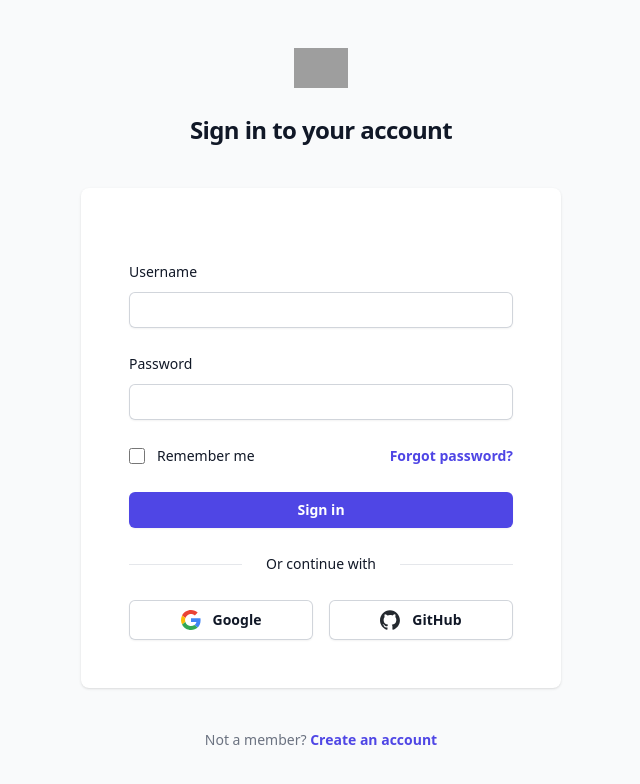
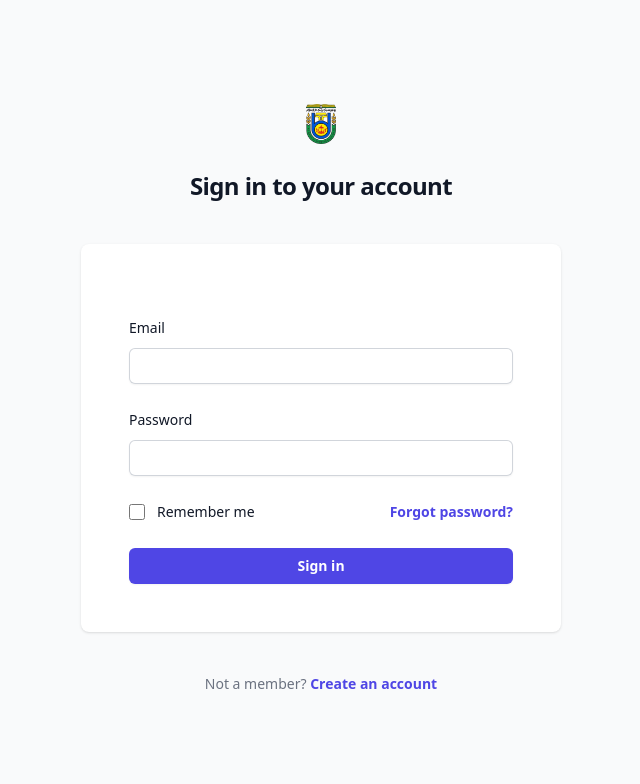
Before and after one commit to hfzizz/hr-system, a Django app: page /login/ in a window 1280 px wide. Shown: the top 784 px of the page, without its empty margins (319-959 px from the left). Run offline with Django 5.2, Linux system fonts and the light colour scheme; data comes from the database, SQL or seed files in the repository; some libraries are stand-ins or nearby versions; grey boxes are pictures that could not be loaded.

Commit message:
fix login page

```diff
--- a/templates/auth/login.html
+++ b/templates/auth/login.html
@@ -1,5 +1,6 @@
 <!DOCTYPE html>
 <html lang="en">
+{% load static %}
 <head>
     <meta charset="UTF-8">
     <meta name="viewport" content="width=device-width, initial-scale=1.0">
@@ -10,7 +11,7 @@
     <div class="flex min-h-screen flex-col justify-center py-12 sm:px-6 lg:px-8">
         <div class="sm:mx-auto sm:w-full sm:max-w-md">
             <!-- Logo -->
-            <img class="mx-auto h-10 w-auto" src="https://tailwindui.com/img/logos/mark.svg?color=indigo&shade=600" alt="Your Company">
+            <img class="mx-auto h-10 w-auto" src="{% static 'images/logo.png' %}" alt="HR System">
             <h2 class="mt-6 text-center text-2xl font-bold leading-9 tracking-tight text-gray-900">
                 Sign in to your account
             </h2>
@@ -42,13 +43,13 @@
                 <form class="space-y-6" method="POST">
                     {% csrf_token %}
                     <div>
-                        <label for="username" class="block text-sm font-medium leading-6 text-gray-900">Username</label>
+                        <label for="username" class="block text-sm font-medium leading-6 text-gray-900">Email</label>
                         <div class="mt-2">
                             <input id="username"
                                    name="username"
-                                   type="text"
+                                   type="email"
                                    required
-                                   autocomplete="username"
+                                   autocomplete="email"
                                    class="block w-full rounded-md border-0 py-1.5 px-3 text-gray-900 shadow-sm ring-1 ring-inset ring-gray-300 placeholder:text-gray-400 focus:ring-2 focus:ring-inset focus:ring-indigo-600 sm:text-sm sm:leading-6">
                         </div>
                     </div>
@@ -90,38 +91,6 @@
                         </button>
                     </div>
                 </form>
-
-                <div class="mt-6">
-                    <div class="relative">
-                        <div class="absolute inset-0 flex items-center">
-                            <div class="w-full border-t border-gray-200"></div>
-                        </div>
-                        <div class="relative flex justify-center text-sm font-medium leading-6">
-                            <span class="bg-white px-6 text-gray-900">Or continue with</span>
-                        </div>
-                    </div>
-
-                    <div class="mt-6 grid grid-cols-2 gap-4">
-                        <a href="#"
-                           class="flex w-full items-center justify-center gap-3 rounded-md bg-white px-3 py-2 text-sm font-semibold text-gray-900 shadow-sm ring-1 ring-inset ring-gray-300 hover:bg-gray-50 focus-visible:ring-transparent">
-                            <svg class="h-5 w-5" viewBox="0 0 24 24" fill="currentColor">
-                                <path d="M12.0003 4.75C13.7703 4.75 15.3553 5.36002 16.6053 6.54998L20.0303 3.125C17.9502 1.19 15.2353 0 12.0003 0C7.31028 0 3.25527 2.69 1.28027 6.60998L5.27028 9.70498C6.21525 6.86002 8.87028 4.75 12.0003 4.75Z" fill="#EA4335"/>
-                                <path d="M23.49 12.275C23.49 11.49 23.415 10.73 23.3 10H12V14.51H18.47C18.18 15.99 17.34 17.25 16.08 18.1L19.945 21.1C22.2 19.01 23.49 15.92 23.49 12.275Z" fill="#4285F4"/>
-                                <path d="M5.26498 14.2949C5.02498 13.5699 4.88501 12.7999 4.88501 11.9999C4.88501 11.1999 5.01998 10.4299 5.26498 9.70492L1.27496 6.60992C0.46496 8.22992 0 10.0599 0 11.9999C0 13.9399 0.46496 15.7699 1.28496 17.3899L5.26498 14.2949Z" fill="#FBBC05"/>
-                                <path d="M12.0004 24C15.2404 24 17.9654 22.935 19.9454 21.095L16.0804 18.095C15.0054 18.82 13.6204 19.245 12.0004 19.245C8.87043 19.245 6.21542 17.135 5.27045 14.29L1.28545 17.385C3.25545 21.31 7.31045 24 12.0004 24Z" fill="#34A853"/>
-                            </svg>
-                            <span class="text-sm font-semibold leading-6">Google</span>
-                        </a>
-
-                        <a href="#"
-                           class="flex w-full items-center justify-center gap-3 rounded-md bg-white px-3 py-2 text-sm font-semibold text-gray-900 shadow-sm ring-1 ring-inset ring-gray-300 hover:bg-gray-50 focus-visible:ring-transparent">
-                            <svg class="h-5 w-5 fill-[#24292F]" fill="currentColor" viewBox="0 0 98 96">
-                                <path fill-rule="evenodd" clip-rule="evenodd" d="M48.854 0C21.839 0 0 22 0 49.217c0 21.756 13.993 40.172 33.405 46.69 2.427.49 3.316-1.059 3.316-2.362 0-1.141-.08-5.052-.08-9.127-13.59 2.934-16.42-5.867-16.42-5.867-2.184-5.704-5.42-7.17-5.42-7.17-4.448-3.015.324-3.015.324-3.015 4.934.326 7.523 5.052 7.523 5.052 4.367 7.496 11.404 5.378 14.235 4.074.404-3.178 1.699-5.378 3.074-6.6-10.839-1.141-22.243-5.378-22.243-24.283 0-5.378 1.94-9.778 5.014-13.2-.485-1.222-2.184-6.275.486-13.038 0 0 4.125-1.304 13.426 5.052a46.97 46.97 0 0 1 12.214-1.63c4.125 0 8.33.571 12.213 1.63 9.302-6.356 13.427-5.052 13.427-5.052 2.67 6.763.97 11.816.485 13.038 3.155 3.422 5.015 7.822 5.015 13.2 0 18.905-11.404 23.06-22.324 24.283 1.78 1.548 3.316 4.481 3.316 9.126 0 6.6-.08 11.897-.08 13.526 0 1.304.89 2.853 3.316 2.364 19.412-6.52 33.405-24.935 33.405-46.691C97.707 22 75.788 0 48.854 0z" fill="#24292f"/>
-                            </svg>
-                            <span class="text-sm font-semibold leading-6">GitHub</span>
-                        </a>
-                    </div>
-                </div>
             </div>
 
             <p class="mt-10 text-center text-sm text-gray-500">
```
